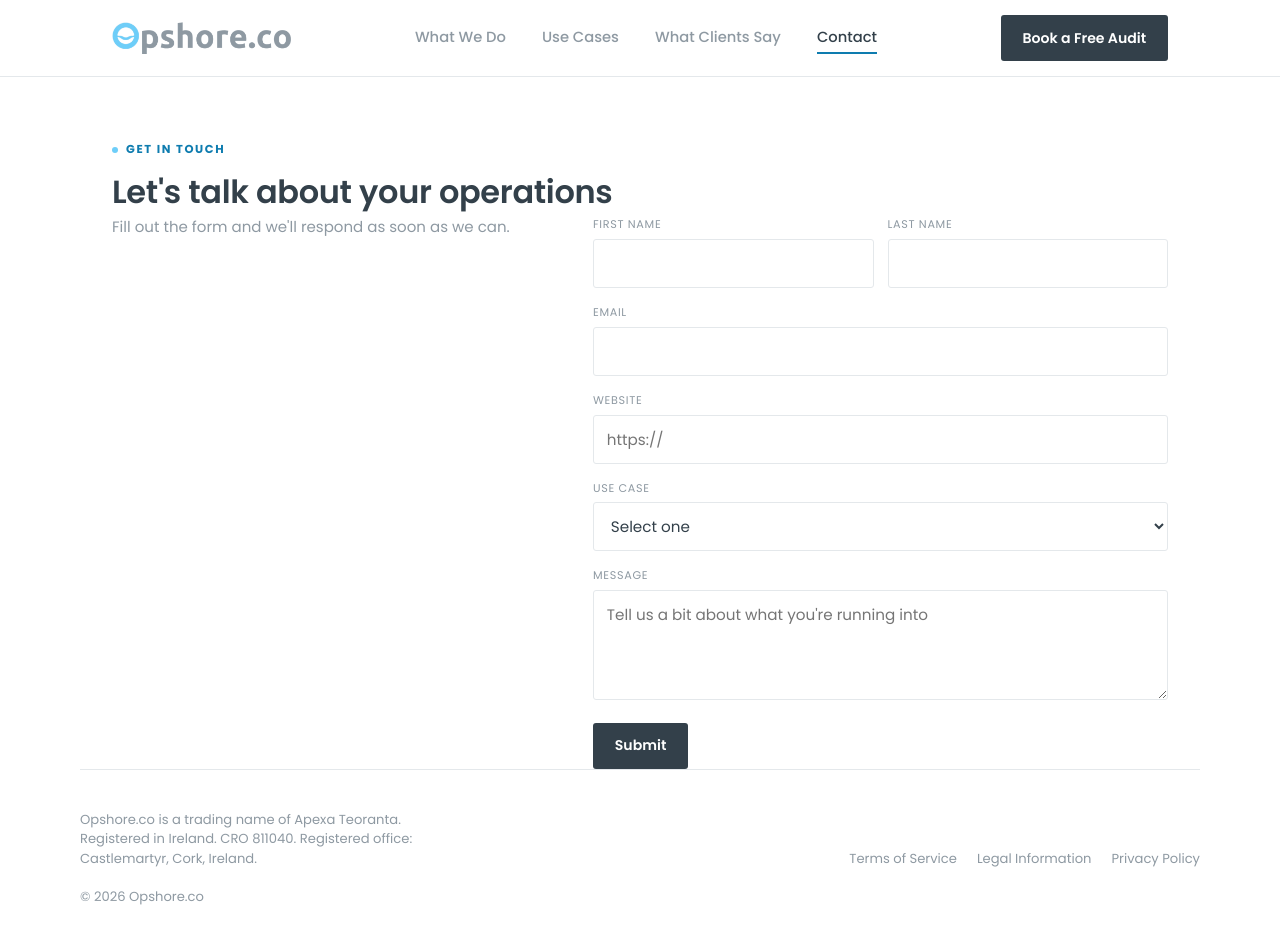
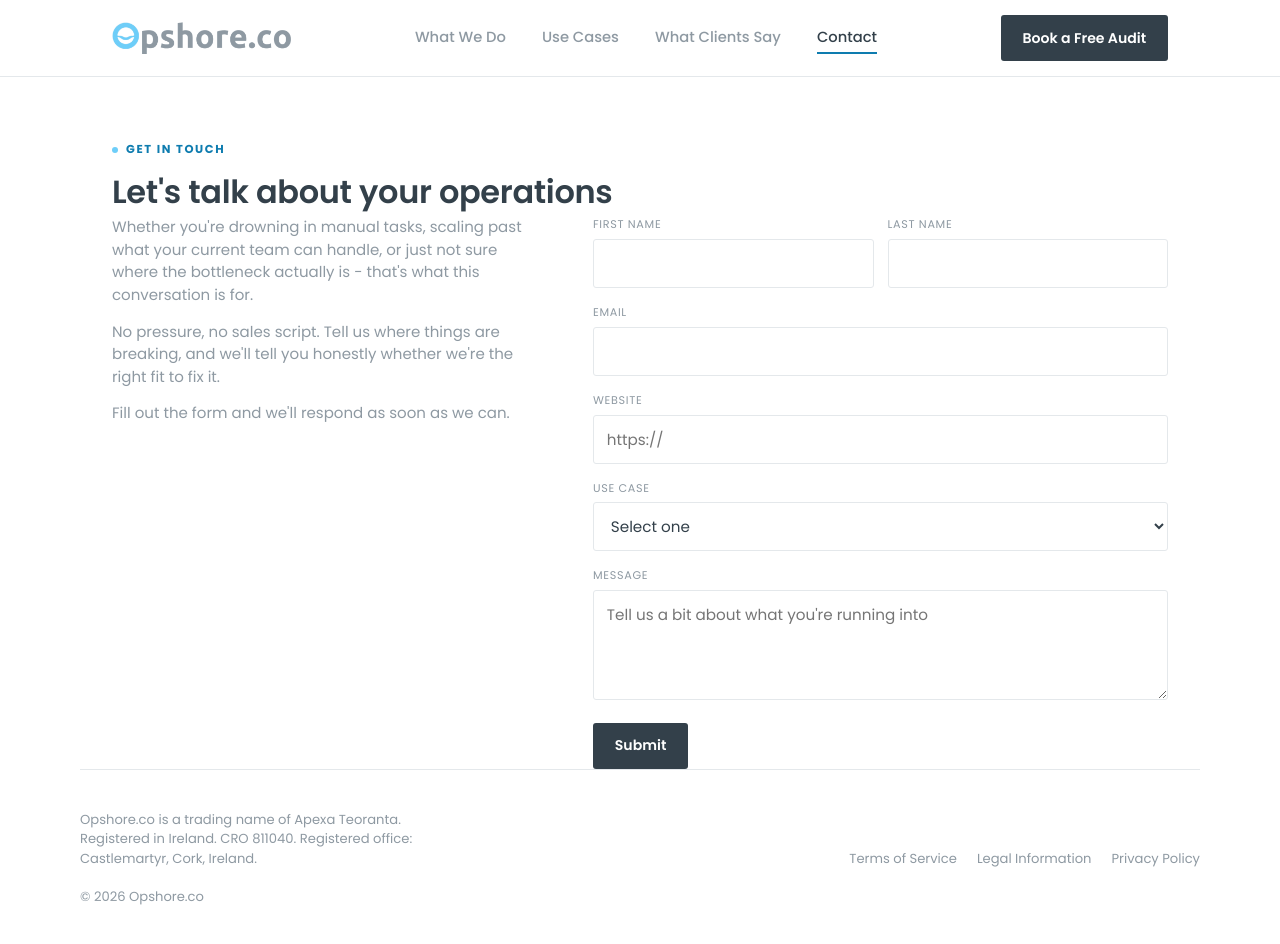
Before and after one commit to aalquiza/opshore-v2, a React (Vite) app: page / in a window 1280 px wide. Both pictures are taken after a click on the button "Contact". Shown: the top 944 px of the page. Built offline with nearby package versions, Linux system fonts and the light colour scheme.

Commit message:
Update ContactPage.tsx

```diff
--- a/src/components/ContactPage.tsx
+++ b/src/components/ContactPage.tsx
@@ -49,6 +49,8 @@ export default function ContactPage({ active }: ContactPageProps) {
       </div>
       <div className="contact-grid">
         <div className="contact-info">
+          <p>Whether you're drowning in manual tasks, scaling past what your current team can handle, or just not sure where the bottleneck actually is - that's what this conversation is for.</p>
+          <p>No pressure, no sales script. Tell us where things are breaking, and we'll tell you honestly whether we're the right fit to fix it.</p>
           <p>Fill out the form and we'll respond as soon as we can.</p>
         </div>
         <div>
```
